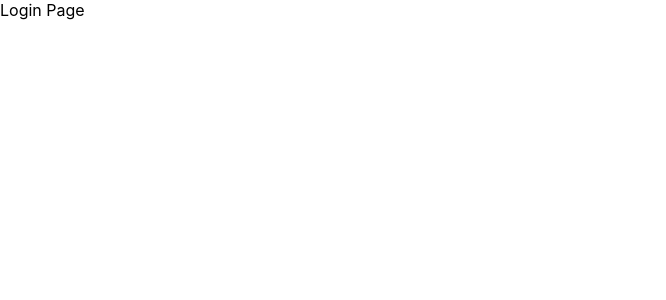
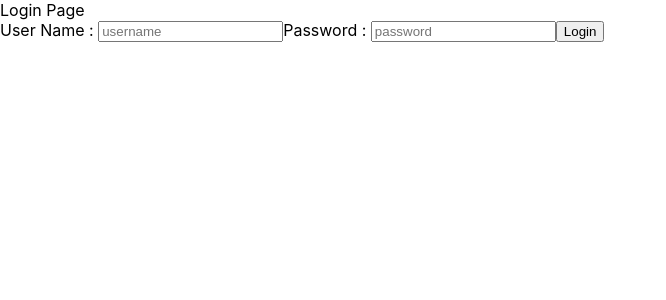
Before and after one commit to ravitejamgit/task-manager, a React (Create React App) app: page /login in a window 1280 px wide. Shown: the top 300 px of the page, without its empty margins (0-666 px from the left). Built offline with nearby package versions, Linux system fonts and the light colour scheme.

Commit message:
Added Sort By feature

```diff
--- a/src/App.css
+++ b/src/App.css
@@ -1,3 +1,3 @@
 .task-card {
-    display: block;
+
 }
--- a/src/Pages/Dashboard.js
+++ b/src/Pages/Dashboard.js
@@ -14,9 +14,9 @@ import TaskCard from '../Components/TaskCard';
 function Dashboard() {
   // Initital data fetching
 
+
   // Loading Tasks data from local storage.
   const [data, setData] = useState(() => getTasks());
-  const [redundantData, setRedundantData] = useState(data);
   const [submitted, setSubmittedData] = useState(null);
   const [deleteData, setDeleteData] = useState(null);
 
@@ -26,9 +26,10 @@ function Dashboard() {
   const [cardData, setCardData] = useState(null);
   const [editStatus, setEditStatus] = useState(false);
 
-  // Task List filter states
+  // Task List filter states & sorting
   const [statusFilter, setStatusFilter] = useState('');
   const [priorityFilter, setPriorityFilter] = useState('');
+  const [sortBy, setSortBy] = useState('');
 
   // Handler to set viewStatus
   const handleAddTaskBtn = () => {
@@ -55,16 +56,31 @@ function Dashboard() {
 
   // Filter handler
   const filteredData = useMemo(() => {
-    return data.filter((each) => ((statusFilter === '' || each.status === statusFilter) && (priorityFilter === '' || each.priority === priorityFilter)));
-  }, [data, statusFilter, priorityFilter]);
+    let resultData = data.filter((each) => ((statusFilter === '' || each.status === statusFilter) && (priorityFilter === '' || each.priority === priorityFilter)));
+
+    if(sortBy === 'dueDate') {
+      resultData = [...resultData].sort((t1, t2) => new Date(t1.dueDate) - new Date(t2.dueDate));
+    }
+    else if(sortBy === 'createdAt') {
+      resultData = [...resultData].sort((t1, t2) => new Date(t2.createdAt) - new Date(t1.createdAt));
+    }
+    else if(sortBy === 'priority') {
+      const priorityValue = {High : 3, Medium : 2, Low : 1};
+      resultData = [...resultData].sort((t1, t2) => priorityValue[t2.priority] - priorityValue[t1.priority]);
+    }
+
+    return resultData;
+
+  }, [data, statusFilter, priorityFilter, sortBy]);
 
   const clearFilterBtn = () => {
     setPriorityFilter('');
     setStatusFilter('');
+    setSortBy('');
     setViewStatus(false);
   }
 
-  // UseEffect
+  // UseEffect for backend storage CRUD Operations
   useEffect(() => {
     if (submitted) {
       if (data.find((entry) => entry.id === submitted.id)) {
@@ -74,13 +90,11 @@ function Dashboard() {
       }
       setSubmittedData(null);
       setData(getTasks());
-      setRedundantData(data);
     }
     if(deleteData) {
       deleteTask(deleteData);
       setDeleteData(null);
       setData(getTasks());
-      setRedundantData(data);
     }
 
   }, [submitted, deleteData]);
@@ -108,6 +122,13 @@ function Dashboard() {
           <option value="Low">Low</option>
           <option value="Medium">Medium</option>
           <option value="High">High</option>
+        </select>
+        <label>Sort : </label>
+        <select name="sortBy" value={sortBy} onChange={(event) => {setSortBy(event.target.value)}}>
+          <option value="">All</option>
+          <option value="dueDate">Due Date</option>
+          <option value="createdAt">Created At</option>
+          <option value="priority">Priority</option>
         </select>
         <button onClick={clearFilterBtn}>Clear Filter</button>
       </div>
--- a/src/Pages/Login.js
+++ b/src/Pages/Login.js
@@ -4,7 +4,23 @@ import React from "react";
 function Login() {
     return(
         <div>
-            Login Page
+            <div className="login-header">
+                Login Page
+            </div>
+            <div className="login-body">
+                <label>User Name : </label>
+                <input
+                    name="login-username"
+                    type="text"
+                    value=""
+                    placeholder="username"/>
+                <label>Password : </label>
+                <input
+                    name="login-password"
+                    type="password"
+                    placeholder="password"/>
+                <button>Login</button>
+            </div>
         </div>
     );
 }
```
